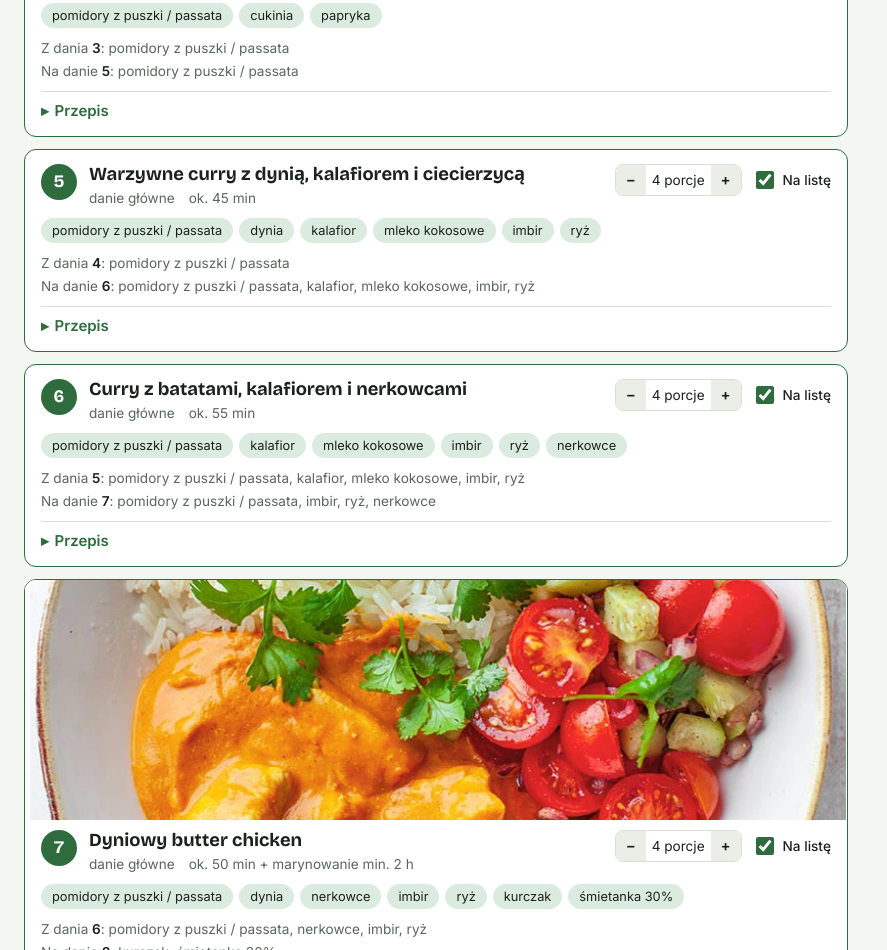
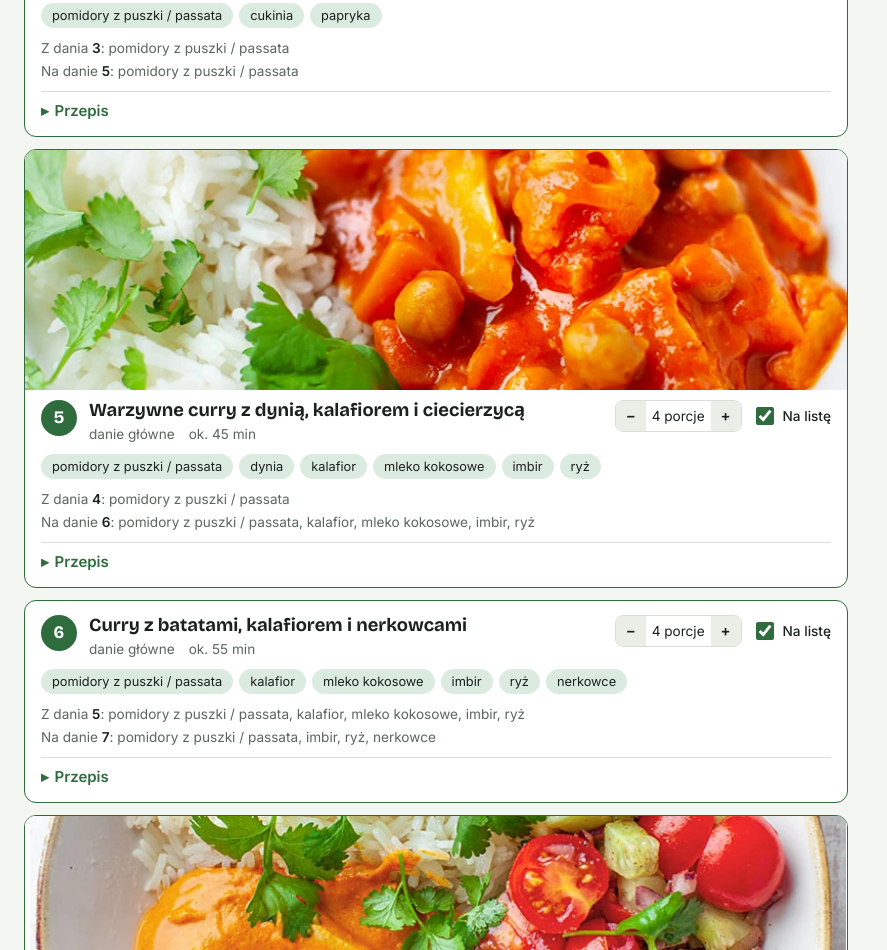
Before and after one commit to AgaMacko/cooking, a plain HTML site: page index.html in a window 1280 px wide. Shown: the part 2507-3457 px from the top of the page, without its empty margins (0-887 px from the left). Drawn offline with nearby package versions, Linux system fonts and the light colour scheme.

Commit message:
Add photo for pumpkin, cauliflower and chickpea curry
Co-Authored-By: Claude Opus 5.5 <noreply@anthropic.com>
Claude-Session: https://claude.ai/code/session_01VoYaeY9vfnF1fsPh1WUdb5

```diff
--- a/index.html
+++ b/index.html
@@ -525,7 +525,7 @@ const R = [
   },
 },
 {
-  id: "curry1", type: "main", serv: 4, src: SRC + "warzywne-curry-z-dynia-kalafiorem-i-ciecierzyca",
+  id: "curry1", type: "main", serv: 4, src: SRC + "warzywne-curry-z-dynia-kalafiorem-i-ciecierzyca", img: "img/curry1.webp",
   name: N("Warzywne curry z dynią, kalafiorem i ciecierzycą", "Gemüsecurry mit Kürbis, Blumenkohl und Kichererbsen", "Vegetable curry with pumpkin, cauliflower and chickpeas"),
   time: N("ok. 45 min", "ca. 45 Min.", "about 45 min"),
   tokens: ["tomato", "pumpkin", "cauliflower", "coconut", "ginger", "rice"],
```
Also changed, not shown: img/curry1.webp (added).
